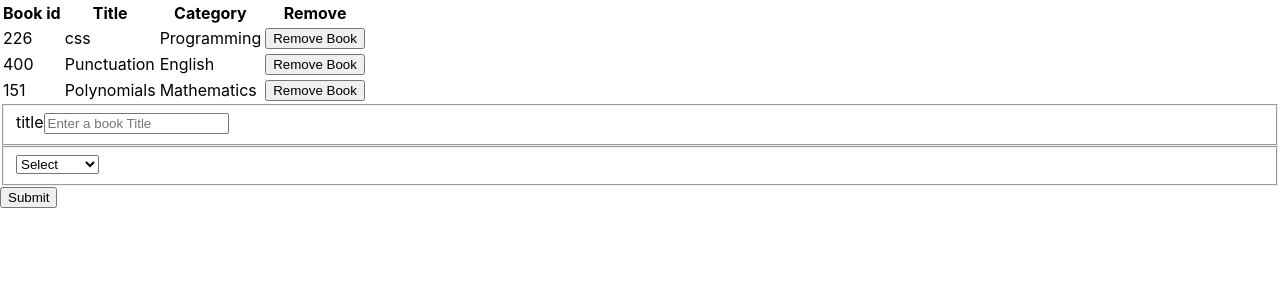
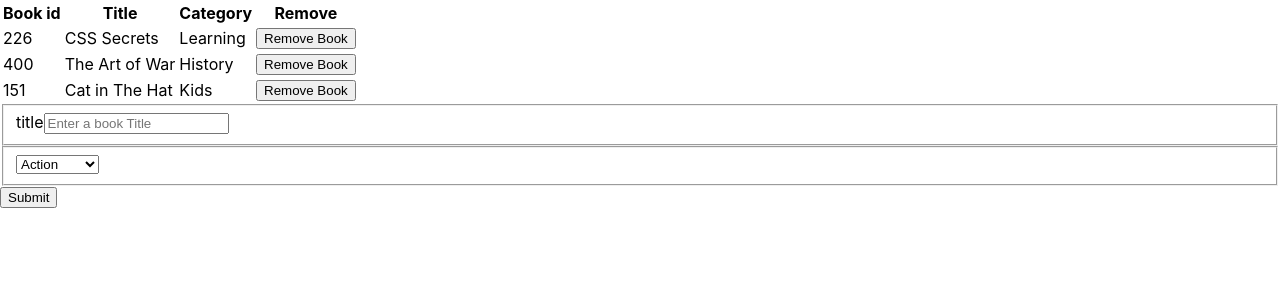
Before and after one commit to KerronKing/react-redux-bookstore, a React (Create React App) app: page / in a window 1280 px wide. Shown: the top 300 px of the page. Built offline with nearby package versions, Linux system fonts and the light colour scheme.

Commit message:
chore: refactor default select option

```diff
--- a/src/containers/booksform.js
+++ b/src/containers/booksform.js
@@ -9,7 +9,7 @@ class BooksForm extends React.Component {
     super(props);
     this.state = {
       title: '',
-      category: '',
+      category: 'Action',
     };
     this.handleChange = this.handleChange.bind(this);
     this.handleSubmit = this.handleSubmit.bind(this);
@@ -35,7 +35,7 @@ class BooksForm extends React.Component {
     addBook(book);
     this.setState({
       title: '',
-      category: '',
+      category: 'Action',
     });
     inputField.value = '';
   }
@@ -57,8 +57,7 @@ class BooksForm extends React.Component {
           </label>
         </fieldset>
         <fieldset>
-          <select id="categories" onChange={this.handleChange} defaultValue="Select">
-            <option value="Select" disabled>Select</option>
+          <select id="categories" onChange={this.handleChange}>
             {bookCategories.map(category => (
               <option key={category} value={category}>
                 {category}
--- a/src/reducers/bookReducer.js
+++ b/src/reducers/bookReducer.js
@@ -5,18 +5,18 @@ const initialState = {
   books: [
     {
       id: randomNumber(),
-      title: 'css',
-      category: 'Programming',
+      title: 'CSS Secrets',
+      category: 'Learning',
     },
     {
       id: randomNumber(),
-      title: 'Punctuation',
-      category: 'English',
+      title: 'The Art of War',
+      category: 'History',
     },
     {
       id: randomNumber(),
-      title: 'Polynomials',
-      category: 'Mathematics',
+      title: 'Cat in The Hat',
+      category: 'Kids',
     },
   ],
 };
```
